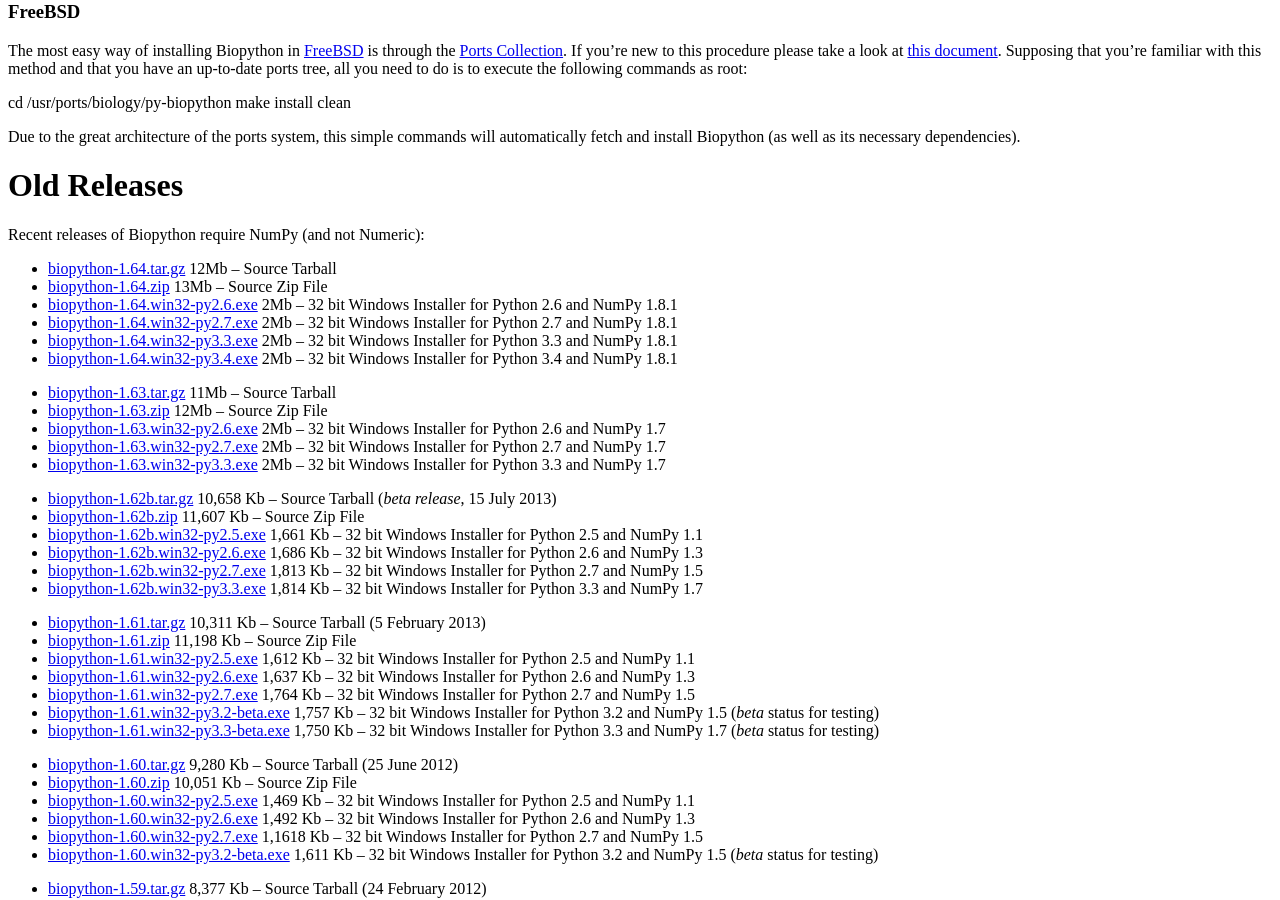
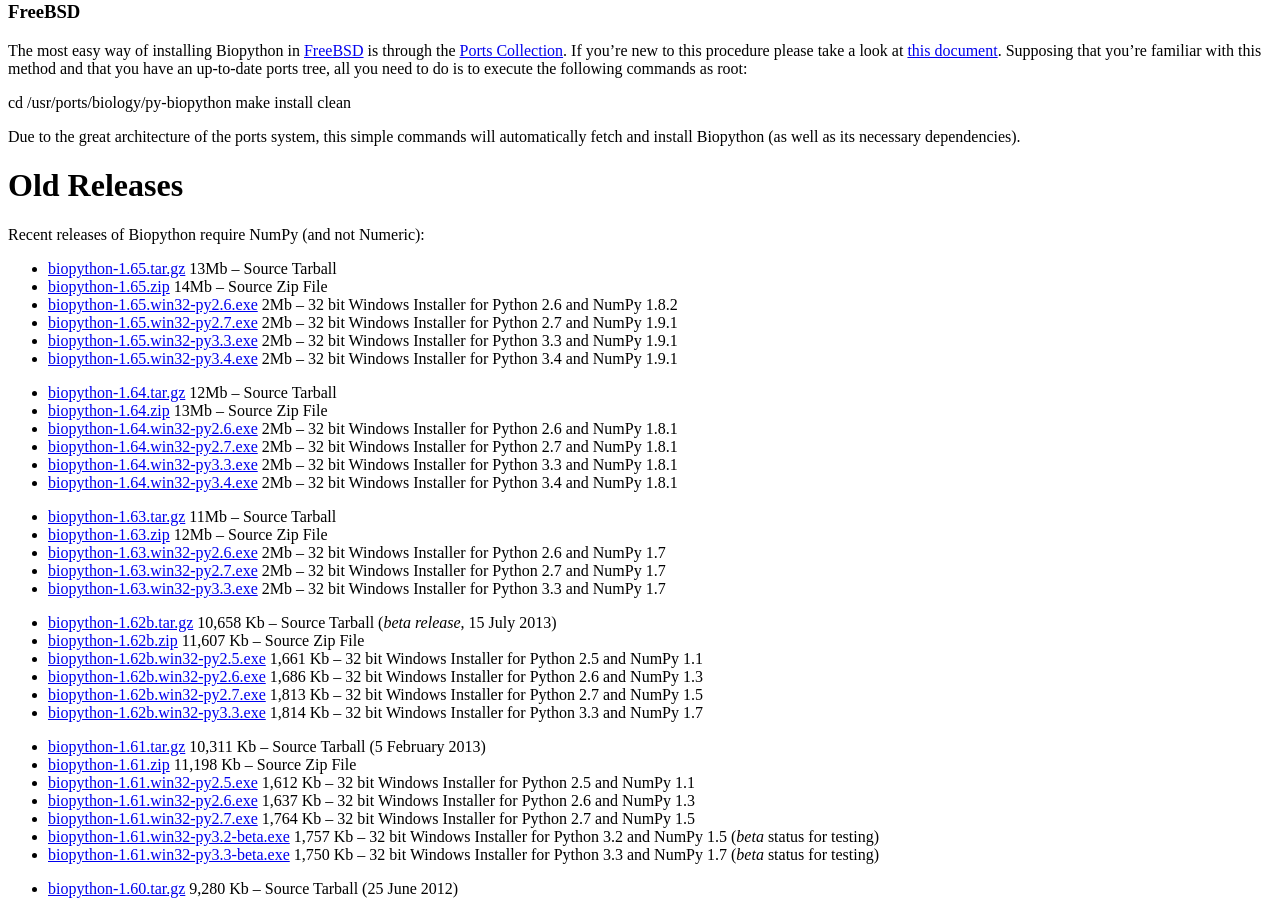
Before and after one commit to biopython/biopython.github.io, a Jekyll site: the page built from wiki/Download.md, in a window 1280 px wide and 900 px high, scrolled down 2556 px. Built offline with Jekyll 4.4.1, drawn with Linux system fonts in a browser that asks for light colours.

Commit message:
Copy 1.65 to the old releases section

```diff
--- a/wiki/Download.md
+++ b/wiki/Download.md
@@ -225,6 +225,21 @@ Old Releases
 ============
 
 Recent releases of Biopython require NumPy (and not Numeric):
+
+-   [biopython-1.65.tar.gz](http://biopython.org/DIST/biopython-1.65.tar.gz)
+    13Mb -- Source Tarball
+-   [biopython-1.65.zip](http://biopython.org/DIST/biopython-1.65.zip)
+    14Mb -- Source Zip File
+-   [biopython-1.65.win32-py2.6.exe](http://biopython.org/DIST/biopython-1.65.win32-py2.6.exe)
+    2Mb -- 32 bit Windows Installer for Python 2.6 and NumPy 1.8.2
+-   [biopython-1.65.win32-py2.7.exe](http://biopython.org/DIST/biopython-1.65.win32-py2.7.exe)
+    2Mb -- 32 bit Windows Installer for Python 2.7 and NumPy 1.9.1
+-   [biopython-1.65.win32-py3.3.exe](http://biopython.org/DIST/biopython-1.65.win32-py3.3.exe)
+    2Mb -- 32 bit Windows Installer for Python 3.3 and NumPy 1.9.1
+-   [biopython-1.65.win32-py3.4.exe](http://biopython.org/DIST/biopython-1.65.win32-py3.4.exe)
+    2Mb -- 32 bit Windows Installer for Python 3.4 and NumPy 1.9.1
+
+<!-- -->
 
 -   [biopython-1.64.tar.gz](http://biopython.org/DIST/biopython-1.64.tar.gz)
     12Mb -- Source Tarball
```
Also changed, not shown: 1 other file.
